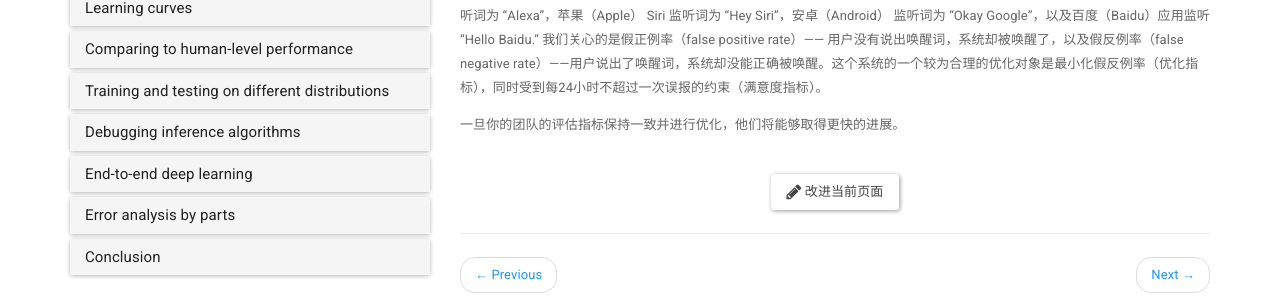
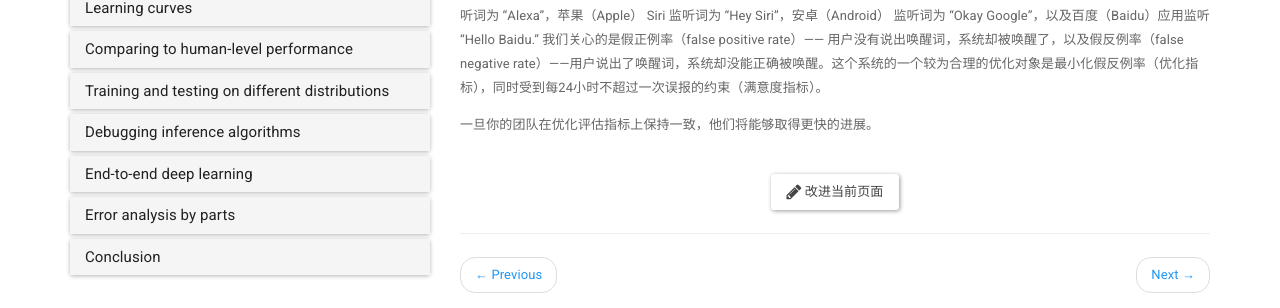
Before and after one commit to deeplearning-ai/machine-learning-yearning-cn, a Jekyll site: the page built from _docs/Setting up development and test sets/ch09.md, in a window 1280 px wide and 1085 px high. Shown: the part 703-1011 px from the top of the window. Built offline with Jekyll 4.4.1, drawn with Linux system fonts in a browser that asks for light colours; nearby versions of some CDN libraries; formulas are drawn with MathJax 3.

Commit message:
update ch09.md Once your team is aligned on the evaluation metric to optimize

```diff
--- a/_docs/Setting up development and test sets/ch09.md
+++ b/_docs/Setting up development and test sets/ch09.md
@@ -25,4 +25,4 @@ $$
 
 最后再举一个例子，假设你正在设计一个硬件设备，该设备可以根据用户设置的特定“唤醒词”来唤醒系统，类似于Amazon Echo 监听词为 “Alexa”，苹果（Apple） Siri 监听词为 “Hey Siri”，安卓（Android） 监听词为 “Okay Google”，以及百度（Baidu）应用监听 “Hello Baidu.” 我们关心的是假正例率（false positive rate）—— 用户没有说出唤醒词，系统却被唤醒了，以及假反例率（false negative rate）——用户说出了唤醒词，系统却没能正确被唤醒。这个系统的一个较为合理的优化对象是最小化假反例率（优化指标），同时受到每24小时不超过一次误报的约束（满意度指标）。
 
-一旦你的团队的评估指标保持一致并进行优化，他们将能够取得更快的进展。
+一旦你的团队在优化评估指标上保持一致，他们将能够取得更快的进展。
```
